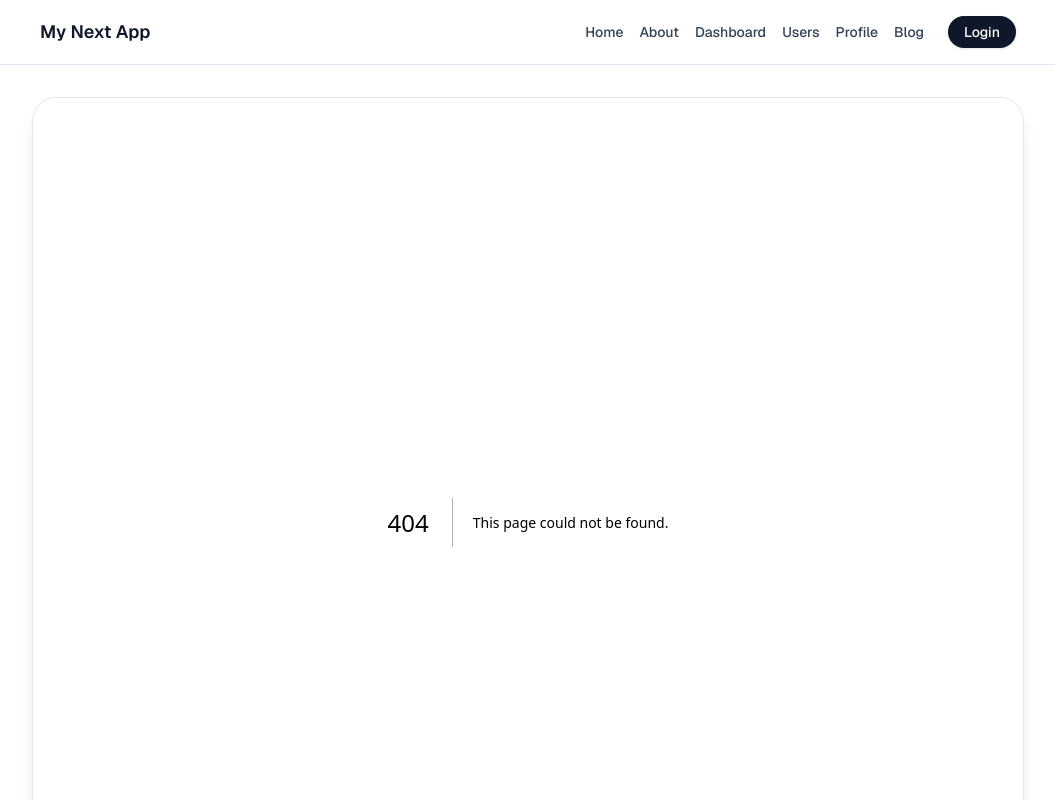
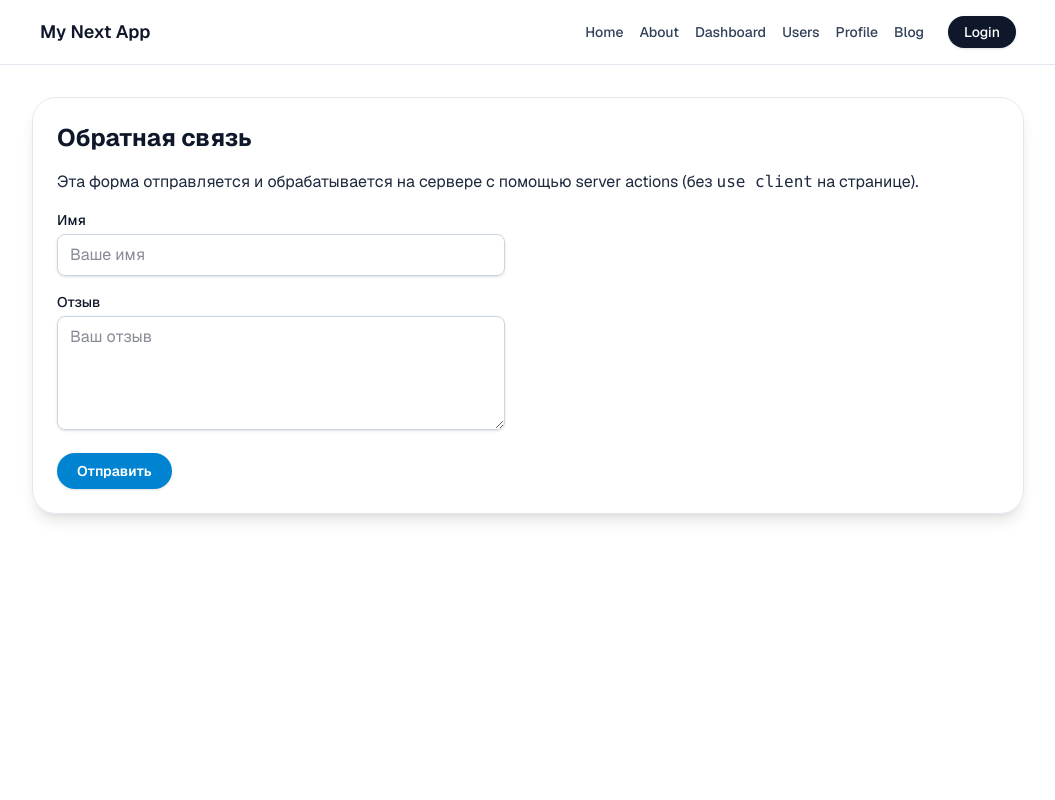
Before and after one commit to ViolettaRus/next-ts, a Next.js app: page /feedback in a window 1280 px wide. Before the commit this address had no page. Shown: the top 800 px of the page, without its empty margins (112-1167 px from the left). Built offline with nearby package versions, Linux system fonts and the light colour scheme.

Commit message:
feat: add feedback and posts pages with server actions
Add /feedback page with server-handled feedback form and success message,
and /posts page with SSR, cache modes examples, and revalidation controls.

```diff
--- /dev/null
+++ b/src/app/feedback/actions.ts
@@ -0,0 +1,26 @@
+'use server';
+
+import { revalidatePath } from 'next/cache';
+import { redirect } from 'next/navigation';
+
+export async function submitFeedback(formData: FormData) {
+  const name = formData.get('name');
+  const message = formData.get('message');
+
+  // Здесь форма обрабатывается на сервере (server action),
+  // без использования `use client` на странице.
+
+  await fetch('https://jsonplaceholder.typicode.com/posts', {
+    method: 'POST',
+    body: JSON.stringify({ name, message }),
+    headers: { 'Content-Type': 'application/json' },
+  });
+
+  // Если бы страница /feedback была закеширована с revalidate или тегами,
+  // мы могли бы сбросить кеш вот так:
+  revalidatePath('/feedback');
+
+  // После успешной отправки перенаправляем пользователя
+  // и показываем сообщение "Спасибо за отзыв!".
+  redirect('/feedback?success=1');
+}
--- /dev/null
+++ b/src/app/feedback/page.tsx
@@ -0,0 +1,71 @@
+import { submitFeedback } from './actions';
+
+type FeedbackPageProps = {
+  searchParams?: {
+    success?: string;
+  };
+};
+
+export default function FeedbackPage({ searchParams }: FeedbackPageProps) {
+  const isSuccess = searchParams?.success === '1';
+
+  return (
+    <div className="space-y-4">
+      <h1 className="text-2xl font-bold text-slate-900">Обратная связь</h1>
+
+      <p className="text-slate-800">
+        Эта форма отправляется и обрабатывается на сервере с помощью server
+        actions (без <code>use client</code> на странице).
+      </p>
+
+      <form action={submitFeedback} className="space-y-4 max-w-md">
+        <div className="space-y-1">
+          <label
+            htmlFor="name"
+            className="block text-sm font-medium text-slate-900"
+          >
+            Имя
+          </label>
+          <input
+            id="name"
+            type="text"
+            name="name"
+            placeholder="Ваше имя"
+            required
+            className="w-full rounded-lg border border-slate-300 px-3 py-2 text-slate-900 shadow-sm focus:border-sky-500 focus:outline-none focus:ring-2 focus:ring-sky-200"
+          />
+        </div>
+
+        <div className="space-y-1">
+          <label
+            htmlFor="message"
+            className="block text-sm font-medium text-slate-900"
+          >
+            Отзыв
+          </label>
+          <textarea
+            id="message"
+            name="message"
+            placeholder="Ваш отзыв"
+            required
+            rows={4}
+            className="w-full rounded-lg border border-slate-300 px-3 py-2 text-slate-900 shadow-sm focus:border-sky-500 focus:outline-none focus:ring-2 focus:ring-sky-200"
+          />
+        </div>
+
+        <button
+          type="submit"
+          className="inline-flex items-center justify-center rounded-full bg-sky-600 px-5 py-2 text-sm font-semibold text-white shadow-sm transition hover:bg-sky-700 focus-visible:outline-none focus-visible:ring-2 focus-visible:ring-sky-400 focus-visible:ring-offset-2"
+        >
+          Отправить
+        </button>
+      </form>
+
+      {isSuccess && (
+        <p className="mt-4 rounded-xl border border-emerald-200 bg-emerald-50 px-4 py-3 text-sm font-medium text-emerald-800">
+          Спасибо за отзыв!
+        </p>
+      )}
+    </div>
+  );
+}
--- /dev/null
+++ b/src/app/posts/actions.ts
@@ -0,0 +1,19 @@
+'use server';
+
+import { revalidatePath, revalidateTag } from 'next/cache';
+
+// revalidatePath — хорош, когда нужно пере‑валидировать
+// целый путь/страницу (конкретный route segment),
+// например после отправки формы или обновления списка.
+//
+// revalidateTag — используют, когда один и тот же закешированный
+// запрос используется на нескольких страницах; при invalidate по тегу
+// обновятся все места, где этот тег применён.
+
+export async function refreshPosts() {
+  // Пере‑валидируем кеш страницы /posts
+  revalidatePath('/posts');
+
+  // Пример (комментарий), как можно было бы использовать теги:
+  // revalidateTag('posts');
+}
--- /dev/null
+++ b/src/app/posts/page.tsx
@@ -0,0 +1,53 @@
+import { refreshPosts } from './actions';
+
+// Статическая генерация с пере‑валидацией раз в 60 секунд.
+export const revalidate = 60;
+
+export default async function PostsPage() {
+  // Вариант 1: кэш по умолчанию c revalidate (рекомендуется в App Router)
+  const res = await fetch('https://jsonplaceholder.typicode.com/posts', {
+    // Этот объект next указывает отдельное время revalidate для запроса.
+    // Если опустить его, будет использоваться export const revalidate сверху.
+    next: { revalidate: 60, tags: ['posts'] },
+    // Альтернативы (для понимания, закомментированы):
+    // cache: 'force-cache',           // жёсткий кеш до инвалидации
+    // cache: 'no-store',              // всегда свежие данные, без кеша
+  });
+
+  const posts: { id: number; title: string }[] = await res.json();
+
+  return (
+    <div className="space-y-4">
+      <header className="space-y-2">
+        <h1 className="text-2xl font-bold text-slate-900">
+          Посты (SSR + revalidate)
+        </h1>
+        <p className="text-sm text-slate-700">
+          Данные приходят с сервера (fetch на стороне сервера) и кешируются с
+          помощью revalidate. Кнопка ниже вручную сбрасывает кеш через
+          server&nbsp;action.
+        </p>
+      </header>
+
+      <form action={refreshPosts} className="space-y-4">
+        <button
+          type="submit"
+          className="inline-flex items-center justify-center rounded-full bg-indigo-600 px-4 py-2 text-sm font-semibold text-white shadow-sm transition hover:bg-indigo-700 focus-visible:outline-none focus-visible:ring-2 focus-visible:ring-indigo-400 focus-visible:ring-offset-2"
+        >
+          Revalidate Posts
+        </button>
+
+        <ul className="space-y-2">
+          {posts.slice(0, 5).map((p) => (
+            <li
+              key={p.id}
+              className="rounded-xl border border-slate-200 bg-white px-4 py-2 text-sm text-slate-900 shadow-sm"
+            >
+              {p.title}
+            </li>
+          ))}
+        </ul>
+      </form>
+    </div>
+  );
+}
```
Also changed, not shown: 1 other file (tests, documents, lock files or other folders).
